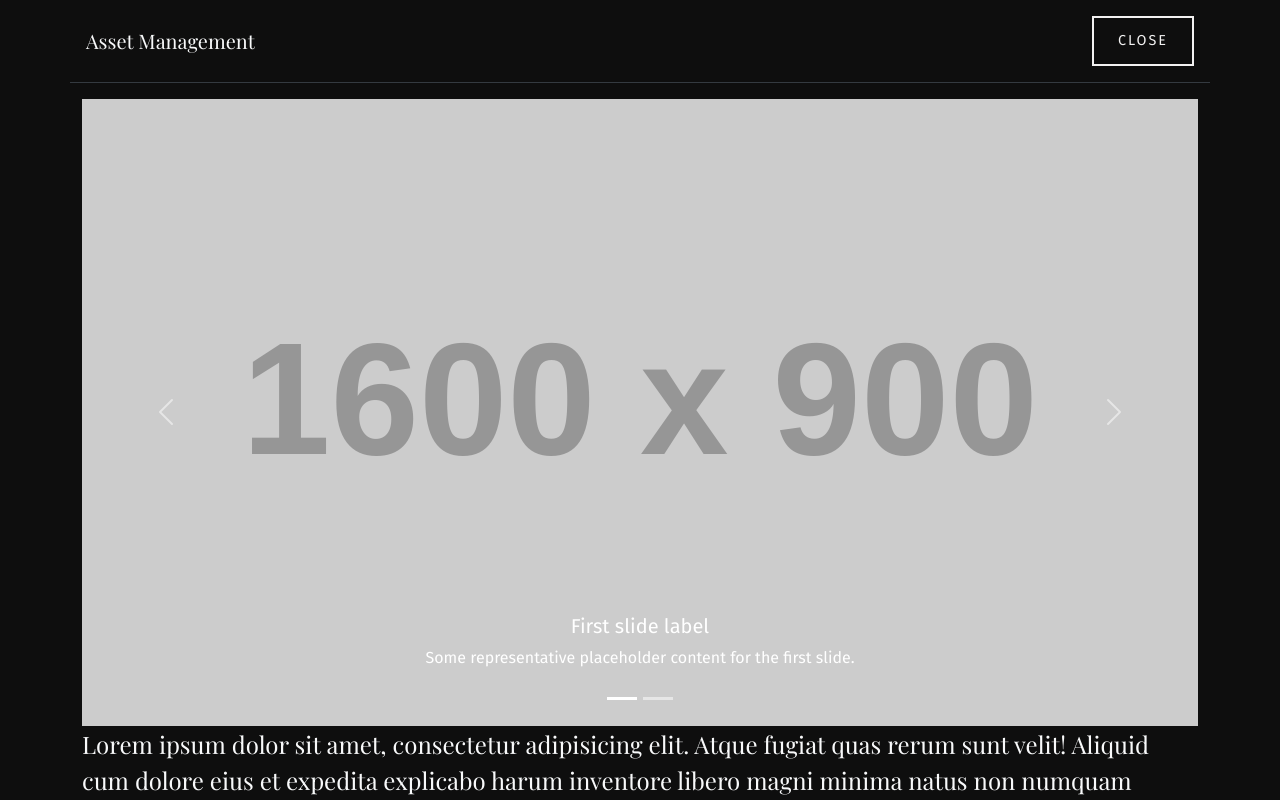
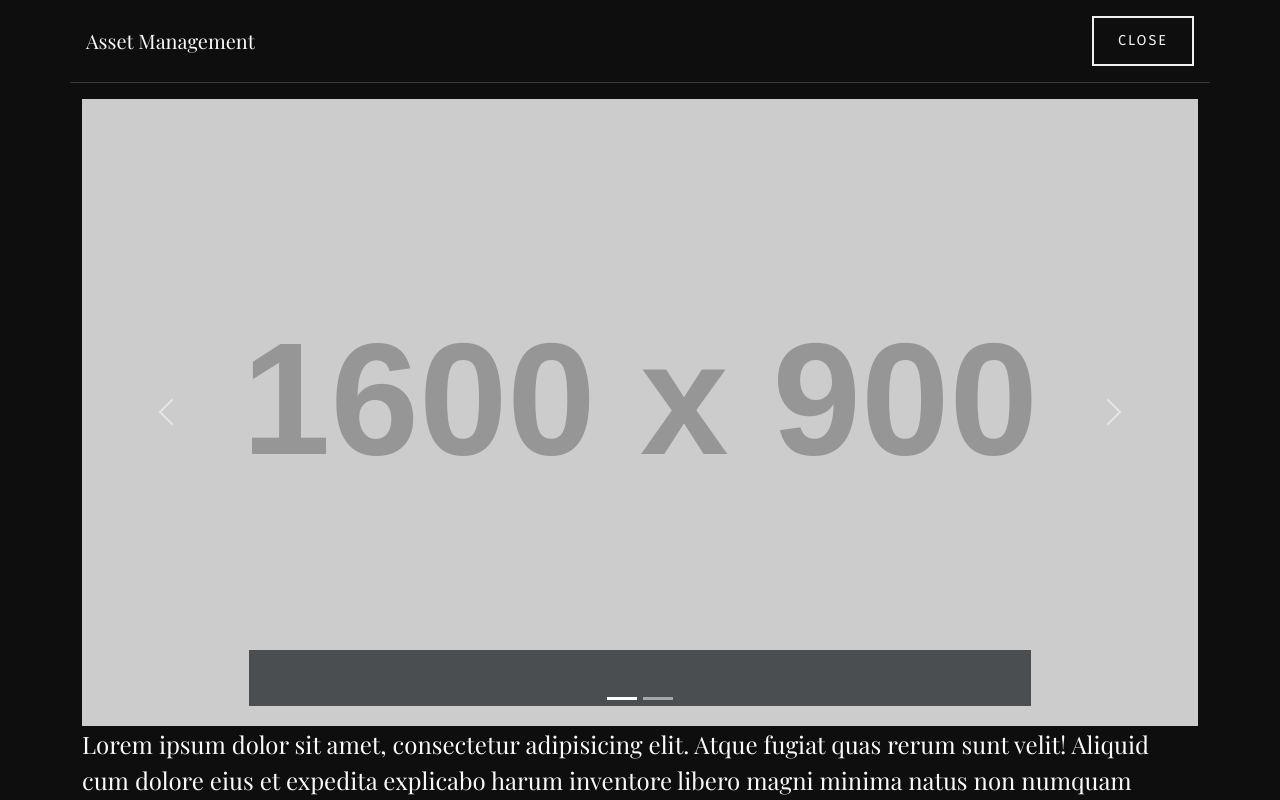
Before and after one commit to aldesrahim/portfolio, a Vue app: page /projects in a window 1280 px wide. Both pictures are taken after a click on the button "Asset Management". Built offline with nearby package versions, Linux system fonts and the light colour scheme.

Commit message:
Modify carousel captions element

```diff
--- a/src/components/Carousel.vue
+++ b/src/components/Carousel.vue
@@ -40,8 +40,11 @@ let idTarget = computed(() => `#${props.id}`)
         <img class="d-block w-100" :src="item.src" :alt="item.alt ?? ''">
         <div
             v-if="typeof item.caption !== 'undefined'"
-            class="carousel-caption d-none d-md-block"
-            v-html="item.caption"></div>
+            class="carousel-caption d-none d-md-block bg-dark bg-opacity-75"
+        >
+          <h5>{{ item.caption.title }}</h5>
+          <p>{{ item.caption.description }}</p>
+        </div>
       </div>
     </div>
     <button class="carousel-control-next" type="button" :data-bs-target="idTarget" data-bs-slide="next">
```
